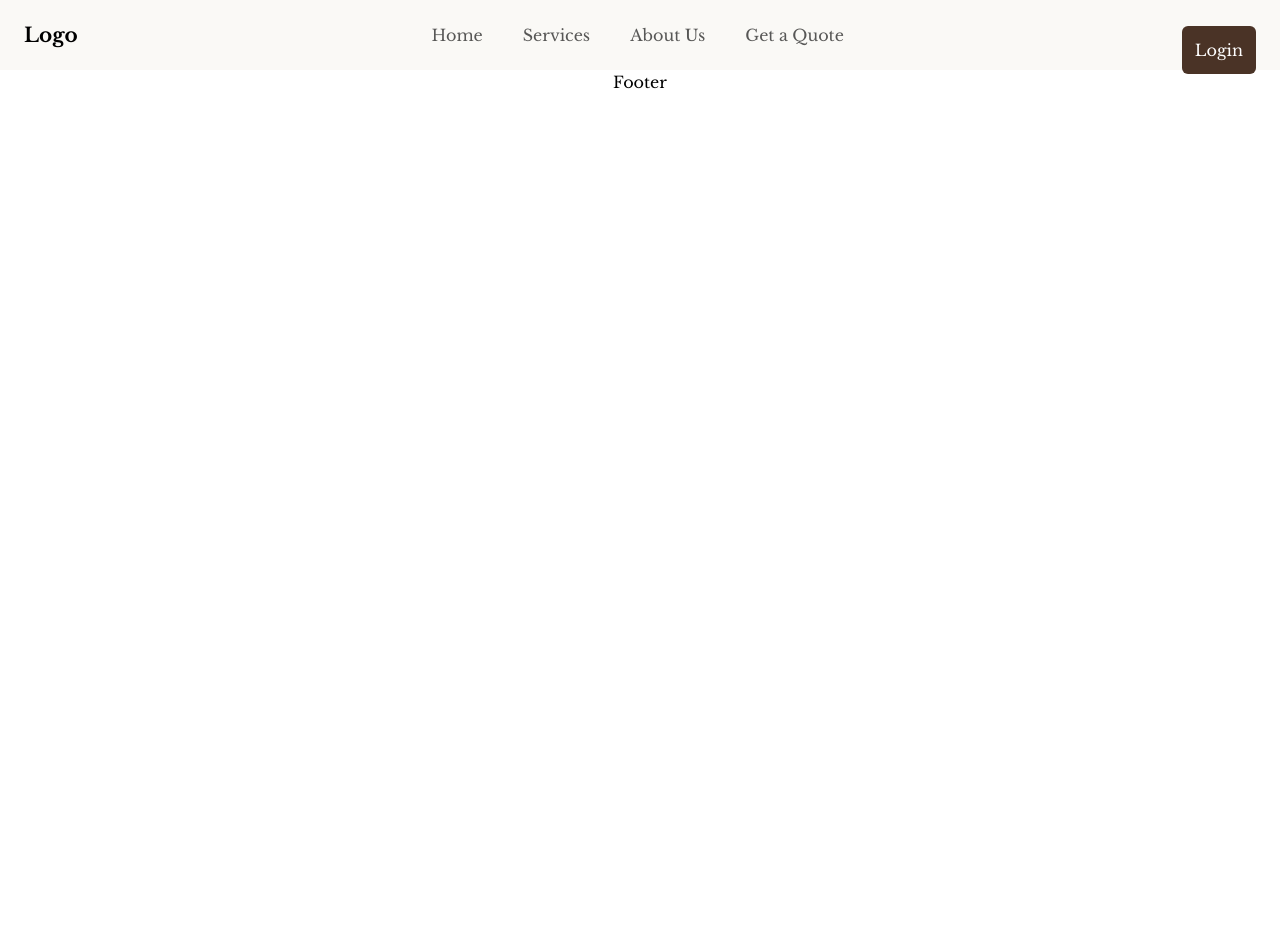
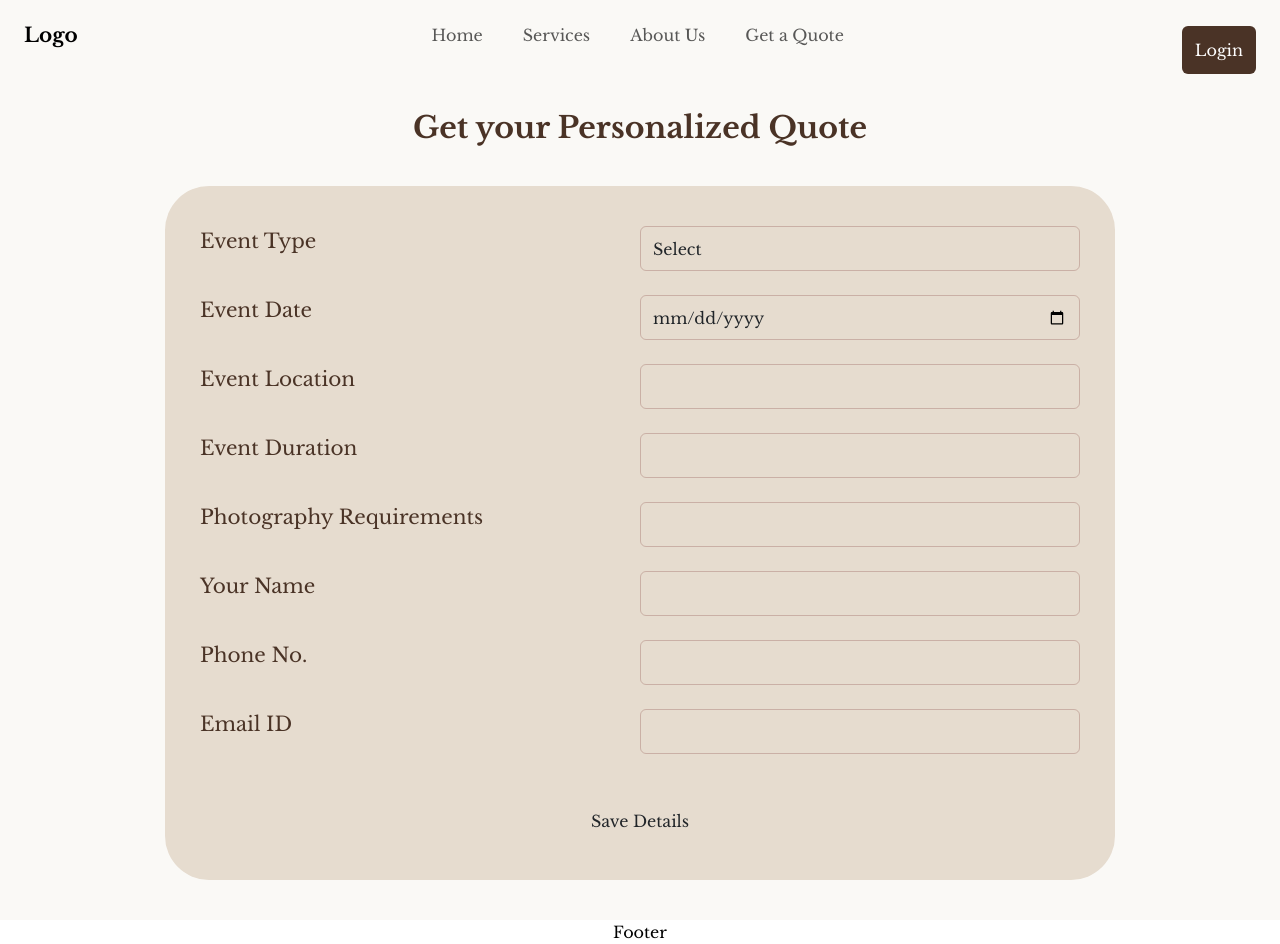
Before and after one commit to techfluxsolutions/PhotoGrapher_User_Website, a React (Create React App) app: page /personalizedQuotePage in a window 1280 px wide. Before the commit the page ends 800 px from the top, so only its background shows below. Built offline with nearby package versions, Linux system fonts and the light colour scheme.

Commit message:
30 dec by radhesha new

```diff
--- a/src/AuthModule/Login/Login.css
+++ b/src/AuthModule/Login/Login.css
@@ -8,15 +8,15 @@
 
 .login-card {
   width: 100%;
-  max-width: 420px;
+  max-width: 480px;
   padding: 40px 30px;
 }
 
 .login-title {
-  font-size: 20px;
-  font-weight: 600;
+  font-size: 25px;
+  font-weight: 700;
   margin-bottom: 40px;
-  color: var(--text-color);
+  color: var(--primary-color);
 }
 
 .form-group {
--- a/src/AuthModule/Login/Login.js
+++ b/src/AuthModule/Login/Login.js
@@ -78,7 +78,7 @@ const Login = () => {
     <div className="login-wrapper">
       <div className="login-card text-center">
 
-        <h2 className="login-title">LOGIN TO YOUR ACCOUNT</h2>
+        <h1 className="title">Login to your Account</h1>
 
         {/* Phone + Verify */}
         <div className="form-group phone-verify-group text-start">
--- /dev/null
+++ b/src/Pages/PersonalizedQuotePage/PersonalizedQuotePage.css
@@ -0,0 +1,76 @@
+.quote-wrapper {
+  min-height: 100vh;
+  background-color: var(--secondary-color);
+  padding-top: 40px;
+  padding-bottom: 40px;
+}
+
+.quote-title {
+  font-size: 30px;
+  font-weight: 600;
+  margin-bottom: 40px;
+  color: var(--primary-color);
+}
+
+/* Card */
+.quote-card {
+  background-color: var(--tertiary-color);
+  padding: 40px 35px;
+  border-radius: 44px;
+  max-width: 950px;
+}
+.quote-card-inputes{
+ display: flex;
+ flex-direction: row;
+ justify-content: space-between;
+}
+/* Labels */
+.center-label {
+  display: block;
+  text-align: center;
+  font-size: 20px;
+  font-weight: 400;
+  color: var(--primary-color);
+  margin-bottom: 10px;
+}
+
+/* Inputs */
+.quote-input {
+  height: 45px;
+  border-radius: 10px;
+  background-color: transparent !important;
+  border: 1px solid #5A000033 !important;
+  font-size: 16px;
+  padding: 10px 14px;
+  width: 440px !important;
+}
+
+.quote-input:focus {
+  box-shadow: none;
+  border: 1px solid var(--primary-color);
+}
+
+/* Button */
+.save-btn {
+  background-color: var(--primary-color);
+  color: var(--white-color);
+  font-size: 16px;
+  padding: 14px;
+  border-radius: 10px;
+  border: none;
+}
+
+.save-btn:hover {
+  opacity: 0.9;
+}
+
+/* Responsive */
+@media (max-width: 576px) {
+  .quote-title {
+    font-size: 32px;
+  }
+
+  .quote-card {
+    padding: 30px 20px;
+  }
+}
--- /dev/null
+++ b/src/Pages/PersonalizedQuotePage/PersonalizedQuotePage.js
@@ -0,0 +1,157 @@
+// import React from "react";
+// import "./PersonalizedQuotePage.css";
+
+// const PersonalizedQuotePage = () => {
+//   return (
+//     <div className="quote-wrapper d-flex justify-content-center">
+//       <div className="container text-center">
+//         <h1 className="quote-title">
+//           Get your Personalized Quote
+//         </h1>
+
+//         <div className="quote-card mx-auto">
+//           <form>
+
+//             <div className="mb-4">
+//               <label className="center-label">Event Type</label>
+//               <select className="form-control quote-input">
+//                 <option>Select</option>
+//                 <option>Wedding</option>
+//                 <option>Birthday</option>
+//                 <option>Corporate</option>
+//               </select>
+//             </div>
+
+//             <div className="mb-4">
+//               <label className="center-label">Event Date</label>
+//               <input
+//                 type="date"
+//                 className="form-control quote-input"
+//                 placeholder="dd-mm-yyyy"
+//               />
+//             </div>
+
+//             <div className="mb-4">
+//               <label className="center-label">Event Location</label>
+//               <input type="text" className="form-control quote-input" />
+//             </div>
+
+//             <div className="mb-4">
+//               <label className="center-label">Event Duration</label>
+//               <input type="text" className="form-control quote-input" />
+//             </div>
+
+//             <div className="mb-4">
+//               <label className="center-label">
+//                 Photography Requirements
+//               </label>
+//               <input type="text" className="form-control quote-input" />
+//             </div>
+
+//             <div className="mb-4">
+//               <label className="center-label">Your Name</label>
+//               <input type="text" className="form-control quote-input" />
+//             </div>
+
+//             <div className="mb-4">
+//               <label className="center-label">Phone No.</label>
+//               <input type="tel" className="form-control quote-input" />
+//             </div>
+
+//             <div className="mb-5">
+//               <label className="center-label">Email ID</label>
+//               <input type="email" className="form-control quote-input" />
+//             </div>
+
+//             <button className="btn save-btn w-100">
+//               Save Details
+//             </button>
+
+//           </form>
+//         </div>
+//       </div>
+//     </div>
+//   );
+// };
+
+// export default PersonalizedQuotePage;
+
+
+
+import React from "react";
+import "./PersonalizedQuotePage.css";
+
+const PersonalizedQuotePage = () => {
+  return (
+    <div className="quote-wrapper d-flex justify-content-center">
+      <div className="container text-center">
+        <h1 className="title">
+          Get your Personalized Quote
+        </h1>
+
+        <div className="quote-card mx-auto">
+          <form>
+
+            <div className="quote-card-inputes mb-4">
+              <label className="center-label">Event Type</label>
+              <select className="form-control quote-input">
+                <option>Select</option>
+                <option>Wedding</option>
+                <option>Birthday</option>
+                <option>Corporate</option>
+              </select>
+            </div>
+
+            <div className="quote-card-inputes mb-4">
+              <label className="center-label">Event Date</label>
+              <input
+                type="date"
+                className="form-control quote-input"
+                placeholder="dd-mm-yyyy"
+              />
+            </div>
+
+            <div className="quote-card-inputes mb-4">
+              <label className="center-label">Event Location</label>
+              <input type="text" className="form-control quote-input" />
+            </div>
+
+            <div className="quote-card-inputes mb-4">
+              <label className="center-label">Event Duration</label>
+              <input type="text" className="form-control quote-input" />
+            </div>
+
+            <div className="quote-card-inputes mb-4">
+              <label className="center-label">
+                Photography Requirements
+              </label>
+              <input type="text" className="form-control quote-input" />
+            </div>
+
+            <div className="quote-card-inputes mb-4">
+              <label className="center-label">Your Name</label>
+              <input type="text" className="form-control quote-input" />
+            </div>
+
+            <div className="quote-card-inputes mb-4">
+              <label className="center-label">Phone No.</label>
+              <input type="tel" className="form-control quote-input" />
+            </div>
+
+            <div className="quote-card-inputes mb-5">
+              <label className="center-label">Email ID</label>
+              <input type="email" className="form-control quote-input" />
+            </div>
+
+            <button className="btn save-btn w-100">
+              Save Details
+            </button>
+
+          </form>
+        </div>
+      </div>
+    </div>
+  );
+};
+
+export default PersonalizedQuotePage;
--- a/src/Routes/appRoutes.js
+++ b/src/Routes/appRoutes.js
@@ -128,6 +128,7 @@ import SignUp from "../AuthModule/SignUp/SignUp";
 import VerifyOTP from "../AuthModule/VerifyOTP/VerifyOTP";
 import Login from "../AuthModule/Login/Login";
 import LandingPage from "../Pages/LandingPage/LandingPage";
+import PersonalizedQuotePage from "../Pages/PersonalizedQuotePage/PersonalizedQuotePage";
 
 /* ================================
    Layout Component
@@ -213,6 +214,8 @@ const AppRoutes = () => {
 
             {/* Normal Pages (WITH Navbar & Footer) */}
             <Route path="/landingPage" element={<LandingPage />} />
+            <Route path="/personalizedQuotePage" element={<PersonalizedQuotePage />} />
+
           </Routes>
         </Layout>
       </BrowserRouter>
--- a/src/global.css
+++ b/src/global.css
@@ -38,3 +38,10 @@ body {
   font-family: var(--primary-font-family);
   color: var(--text-color);
 }
+
+.title{
+  font-size: 30px;
+  font-weight: 700;
+  margin-bottom: 40px;
+  color: var(--primary-color);
+}
```
